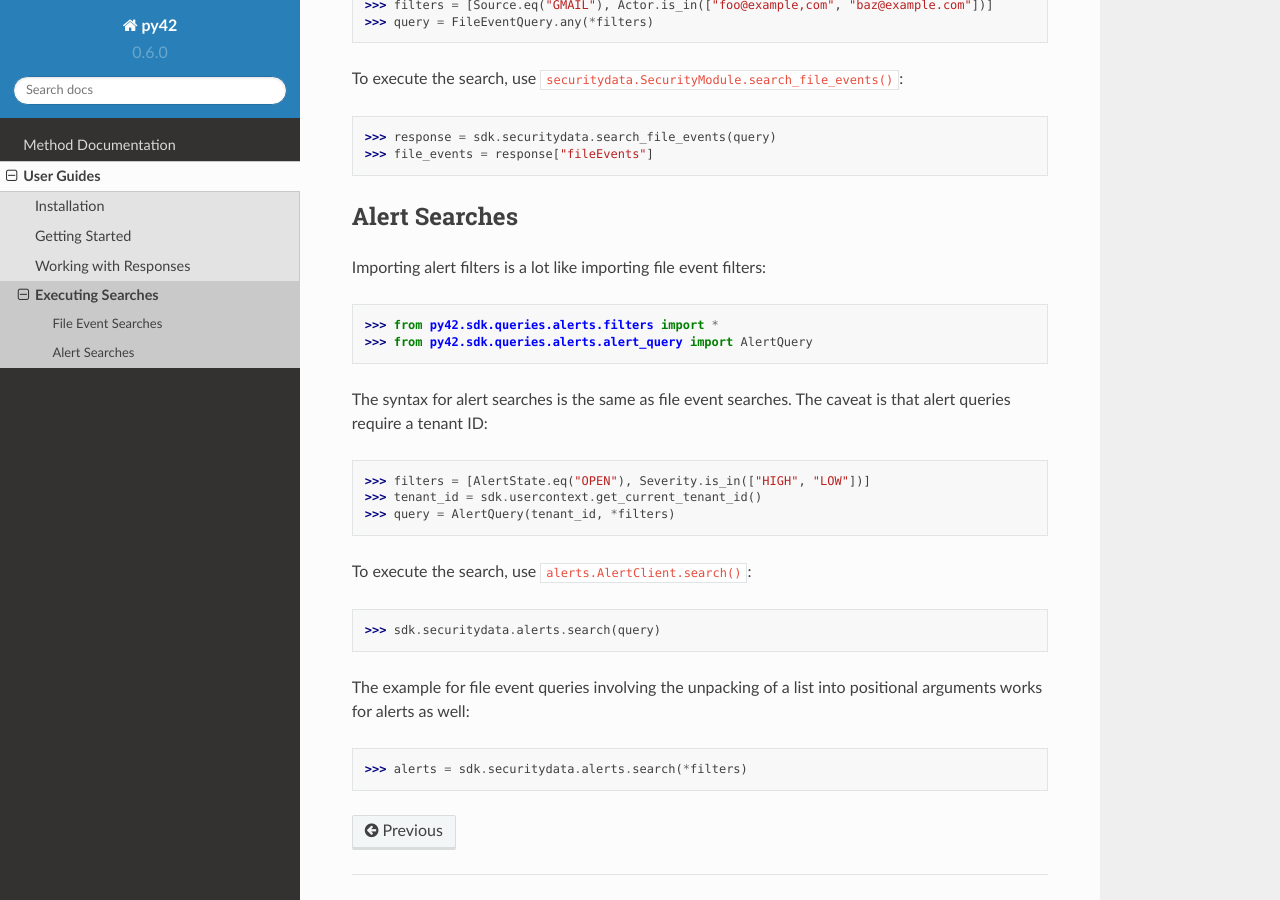
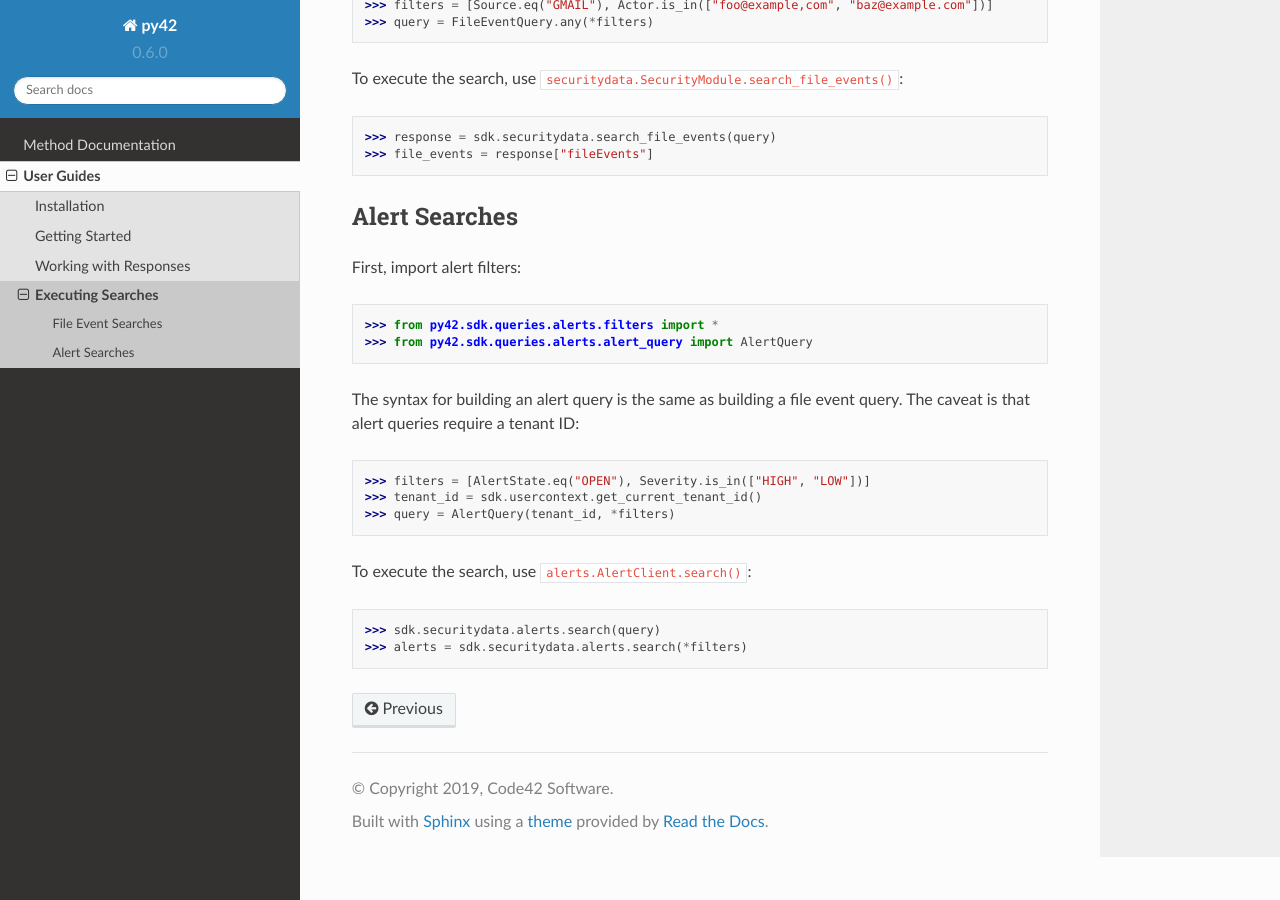
Before and after one commit to code42/py42, a Sphinx documentation site: the page built from docs/userguides/searches.md, in a window 1280 px wide and 900 px high, scrolled down 867 px. Built offline with Sphinx 7.4.7 and the Read the Docs theme 2.0.0, drawn with Linux system fonts in a browser that asks for light colours; the version number is read from the project's files by our own code.

Commit message:
Update alert section

```diff
--- a/docs/userguides/searches.md
+++ b/docs/userguides/searches.md
@@ -36,12 +36,12 @@ To execute the search, use `securitydata.SecurityModule.search_file_events()`:
 
 ## Alert Searches
 
-Importing alert filters is a lot like importing file event filters:
+First, import alert filters:
 
     >>> from py42.sdk.queries.alerts.filters import *
     >>> from py42.sdk.queries.alerts.alert_query import AlertQuery
 
-The syntax for alert searches is the same as file event searches. The caveat is
+The syntax for building an alert query is the same as building a file event query. The caveat is
 that alert queries require a tenant ID:
 
     >>> filters = [AlertState.eq("OPEN"), Severity.is_in(["HIGH", "LOW"])]
@@ -51,7 +51,4 @@ that alert queries require a tenant ID:
 To execute the search, use `alerts.AlertClient.search()`:
 
     >>> sdk.securitydata.alerts.search(query)
-
-The example for file event queries involving the unpacking of a list into positional arguments works for alerts as well:
-
     >>> alerts = sdk.securitydata.alerts.search(*filters)
```
